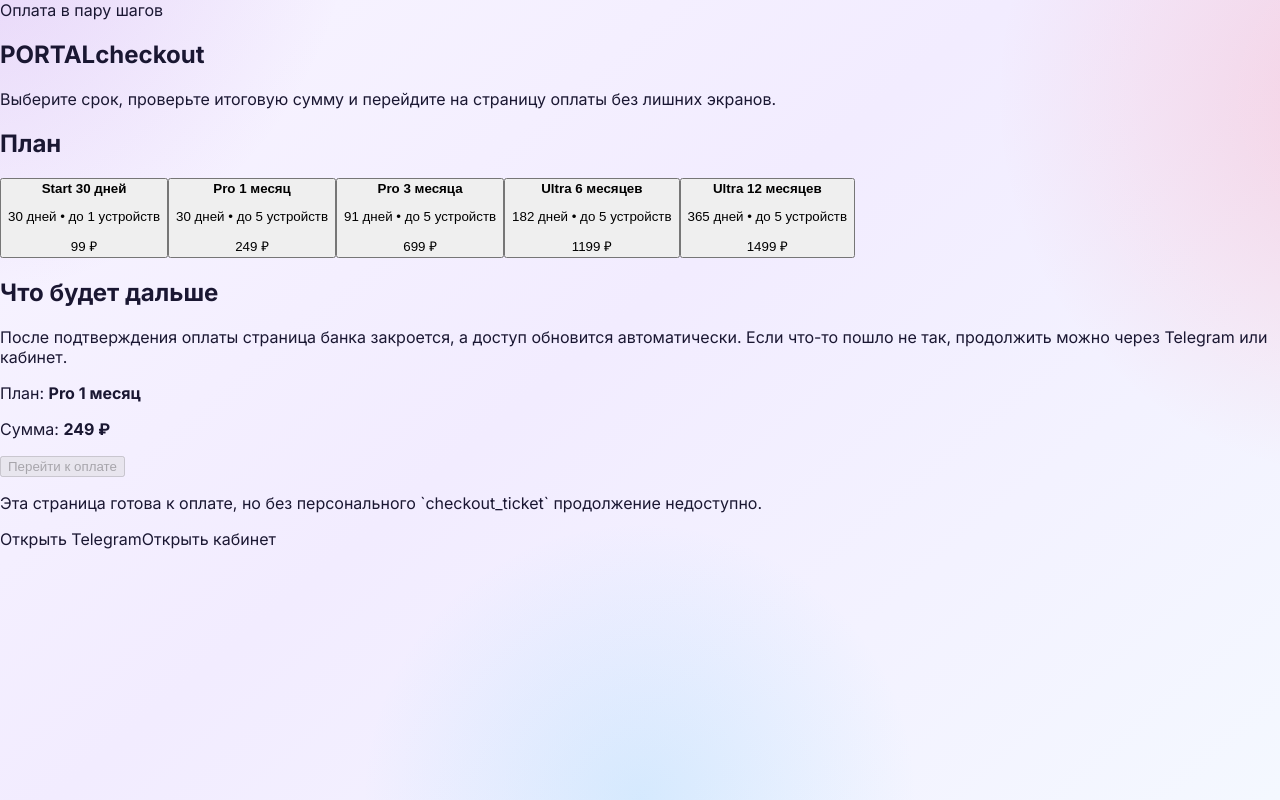
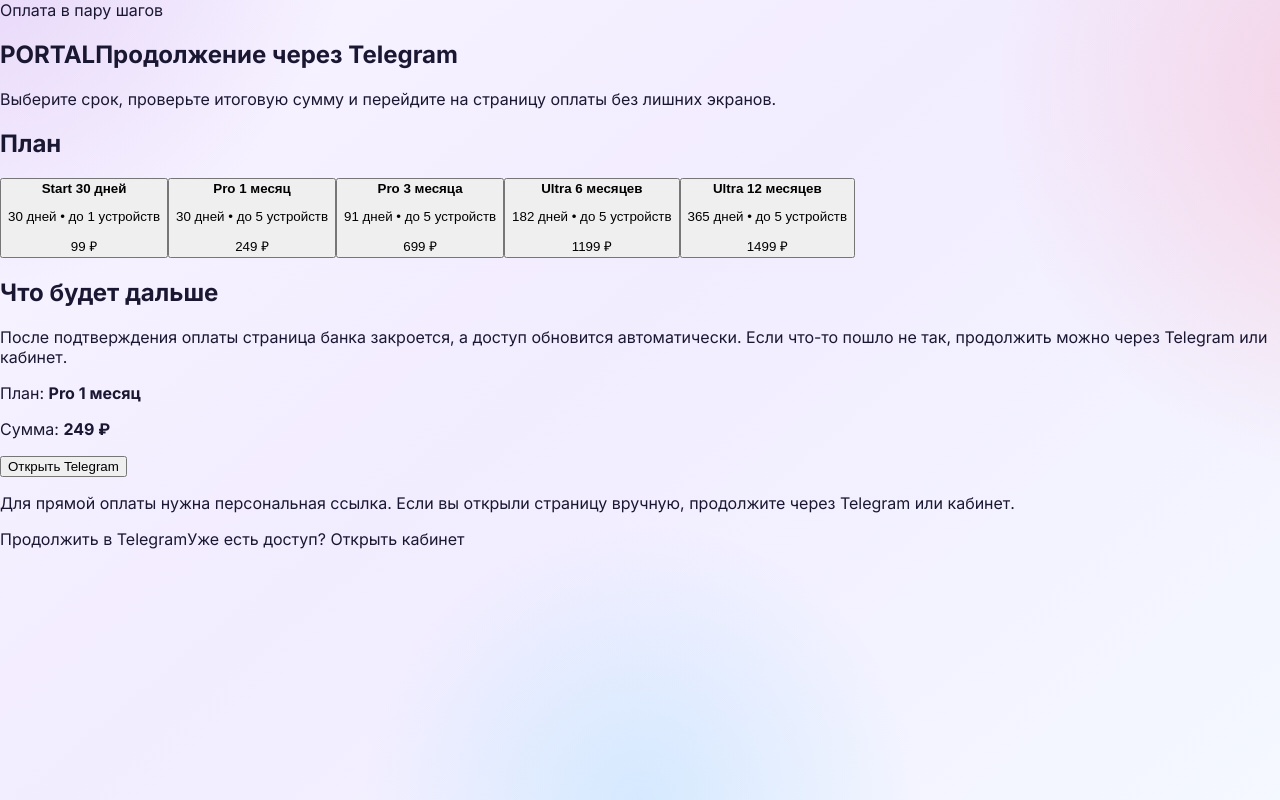
Before and after one commit to Kiwunaka/portal, a Next.js app in the folder marketing/: page /checkout in a window 1280 px wide. Built offline with nearby package versions, Linux system fonts and the light colour scheme; no server answers.

Commit message:
fix(marketing): align bot-first cta and checkout flow

```diff
--- a/marketing/src/app/checkout/page.tsx
+++ b/marketing/src/app/checkout/page.tsx
@@ -107,6 +107,7 @@
     () => plans.find((item) => item.code === selectedPlan) || plans[0] || FALLBACK_PLANS[0],
     [plans, selectedPlan],
   );
+  const hasCheckoutTicket = Boolean(checkoutTicket);
 
   async function createOrder(): Promise<void> {
     if (!activePlan?.code || !checkoutTicket) {
@@ -159,7 +160,7 @@
         <div className="checkout-kicker">{getCopyText("marketing.checkout.title", "Оплата в пару шагов")}</div>
         <h1 className="checkout-title">
           <span>PORTAL</span>
-          <span>checkout</span>
+          <span>{hasCheckoutTicket ? "Оплата" : "Продолжение через Telegram"}</span>
         </h1>
         <p className="checkout-sub">
           {getCopyText(
@@ -210,19 +211,29 @@
 
           <button
             type="button"
-            onClick={() => void createOrder()}
-            disabled={busy || !checkoutTicket}
+            onClick={() => {
+              if (!hasCheckoutTicket) {
+                window.location.href = config.botUrl;
+                return;
+              }
+              void createOrder();
+            }}
+            disabled={busy}
             className="checkout-submit"
           >
-            {busy ? "Создаём заказ..." : getCopyText("marketing.checkout.primary_cta", "Перейти к оплате")}
+            {busy
+              ? "Создаём заказ..."
+              : hasCheckoutTicket
+                ? getCopyText("marketing.checkout.primary_cta", "Перейти к оплате")
+                : "Открыть Telegram"}
           </button>
 
-          {!checkoutTicket ? (
+          {!hasCheckoutTicket ? (
             <div className="checkout-empty">
-              <p>Эта страница готова к оплате, но без персонального `checkout_ticket` продолжение недоступно.</p>
+              <p>Для прямой оплаты нужна персональная ссылка. Если вы открыли страницу вручную, продолжите через Telegram или кабинет.</p>
               <div className="checkout-actions">
-                <a href={config.botUrl} target="_blank" rel="noreferrer" className="checkout-secondary">Открыть Telegram</a>
-                <a href={config.webappUrl} target="_blank" rel="noreferrer" className="checkout-secondary">Открыть кабинет</a>
+                <a href={config.botUrl} target="_blank" rel="noreferrer" className="checkout-secondary">Продолжить в Telegram</a>
+                <a href={config.webappUrl} target="_blank" rel="noreferrer" className="checkout-secondary">Уже есть доступ? Открыть кабинет</a>
               </div>
             </div>
           ) : null}
--- a/marketing/src/app/offer/page.tsx
+++ b/marketing/src/app/offer/page.tsx
@@ -23,7 +23,7 @@
       </ul>
       <div className="legal-actions">
         <a className="btn btn-ghost" href="/">На главную</a>
-        <a className="btn btn-primary" href="/checkout/">Открыть оплату</a>
+        <a className="btn btn-primary" href={config.botUrl} target="_blank" rel="noreferrer">Продолжить в Telegram</a>
       </div>
     </main>
   );
--- a/marketing/src/app/page.tsx
+++ b/marketing/src/app/page.tsx
@@ -57,8 +57,8 @@
             <a href={config.botUrl} target="_blank" rel="noreferrer" className="lp-btn lp-btn--primary">
               {getCopyText("marketing.hero.primary_cta", "Подключиться в Telegram")}
             </a>
-            <a href={config.webappUrl} target="_blank" rel="noreferrer" className="lp-btn lp-btn--ghost">
-              {getCopyText("marketing.hero.secondary_cta", "Открыть кабинет")}
+            <a href="#pricing" className="lp-btn lp-btn--ghost">
+              {getCopyText("marketing.hero.secondary_cta", "Посмотреть планы")}
             </a>
           </div>
           <div className="lp-proof">
@@ -133,7 +133,7 @@
               <h3>Кабинет</h3>
               <p>Внутри уже есть история обращений, раздел загрузок и честная сводка по текущему состоянию доступа.</p>
               <a href={config.webappUrl} target="_blank" rel="noreferrer" className="lp-btn lp-btn--ghost">
-                Открыть кабинет
+                Открыть кабинет, если доступ уже активирован
               </a>
             </article>
           </div>
--- a/marketing/src/app/privacy/page.tsx
+++ b/marketing/src/app/privacy/page.tsx
@@ -22,7 +22,7 @@
       </ul>
       <div className="legal-actions">
         <a className="btn btn-ghost" href="/">На главную</a>
-        <a className="btn btn-primary" href="/checkout/">Открыть оплату</a>
+        <a className="btn btn-primary" href={config.botUrl} target="_blank" rel="noreferrer">Продолжить в Telegram</a>
       </div>
     </main>
   );
--- a/marketing/src/lib/portal.ts
+++ b/marketing/src/lib/portal.ts
@@ -36,8 +36,8 @@
   "marketing.hero.kicker": { ru: "PORTAL • запуск через Telegram • оплата в рублях" },
   "marketing.hero.title": { ru: "Подключайтесь быстро и без лишней настройки" },
   "marketing.hero.subtitle": { ru: "Откройте Telegram, выберите удобный план и продолжайте свои дела без длинного онбординга." },
-  "marketing.hero.primary_cta": { ru: "Открыть оплату" },
-  "marketing.hero.secondary_cta": { ru: "Открыть Telegram" },
+  "marketing.hero.primary_cta": { ru: "Подключиться в Telegram" },
+  "marketing.hero.secondary_cta": { ru: "Посмотреть планы" },
   "marketing.support.title": { ru: "Если нужен человек, мы рядом" },
   "marketing.support.subtitle": { ru: "Поддержка в Telegram, понятные ответы и быстрый переход к обращению из любого экрана." },
   "marketing.checkout.title": { ru: "Оплата в пару шагов" },
```
Also changed, not shown: 3 other files (tests, documents, lock files or other folders).
